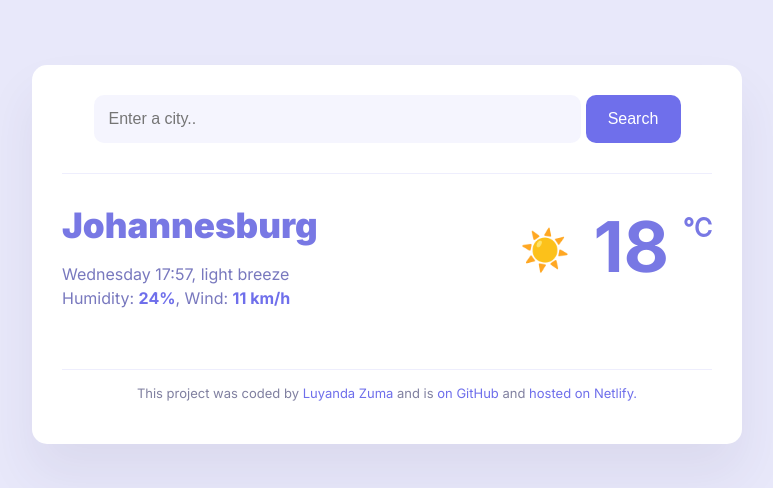
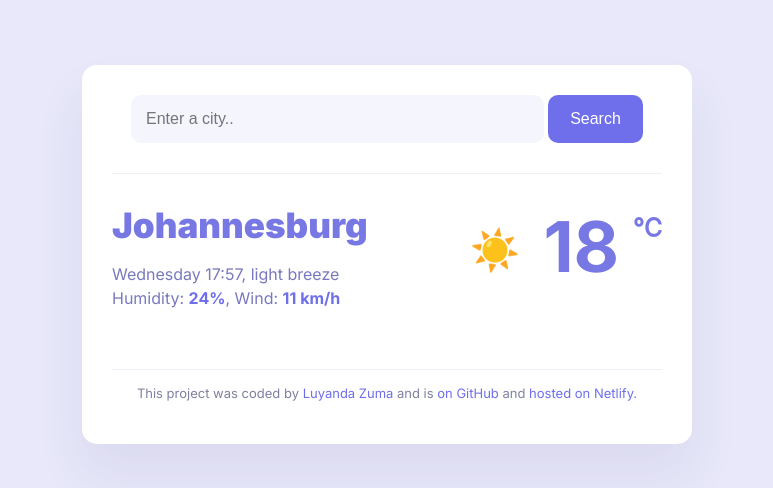
Before and after one commit to luyandazuma/weather-app, a plain HTML site: page index.html in a window 1280 px wide. Shown: the whole page, without its empty margins (253-1026 px from the left). Drawn offline with nearby package versions, Linux system fonts and the light colour scheme.

Commit message:
Updated index.html class name and CSS class on styles.css

```diff
--- a/index.html
+++ b/index.html
@@ -15,7 +15,7 @@
     <link rel="stylesheet" href="styles.css" />
   </head>
   <body>
-    <div class="weather-app">
+    <div class="container">
       <header>
         <form class="form-group" id="form-group">
           <input
--- a/styles.css
+++ b/styles.css
@@ -16,11 +16,12 @@ a {
   font-weight: bold;
 }
 
-.weather-app {
+.container {
   border: none;
   border-radius: 15px;
   background-color: #fff;
-  max-width: 650px;
+  max-width: 550px;
+  width: 100%;
   display: block;
   margin: 65px auto;
   padding: 30px;
```
